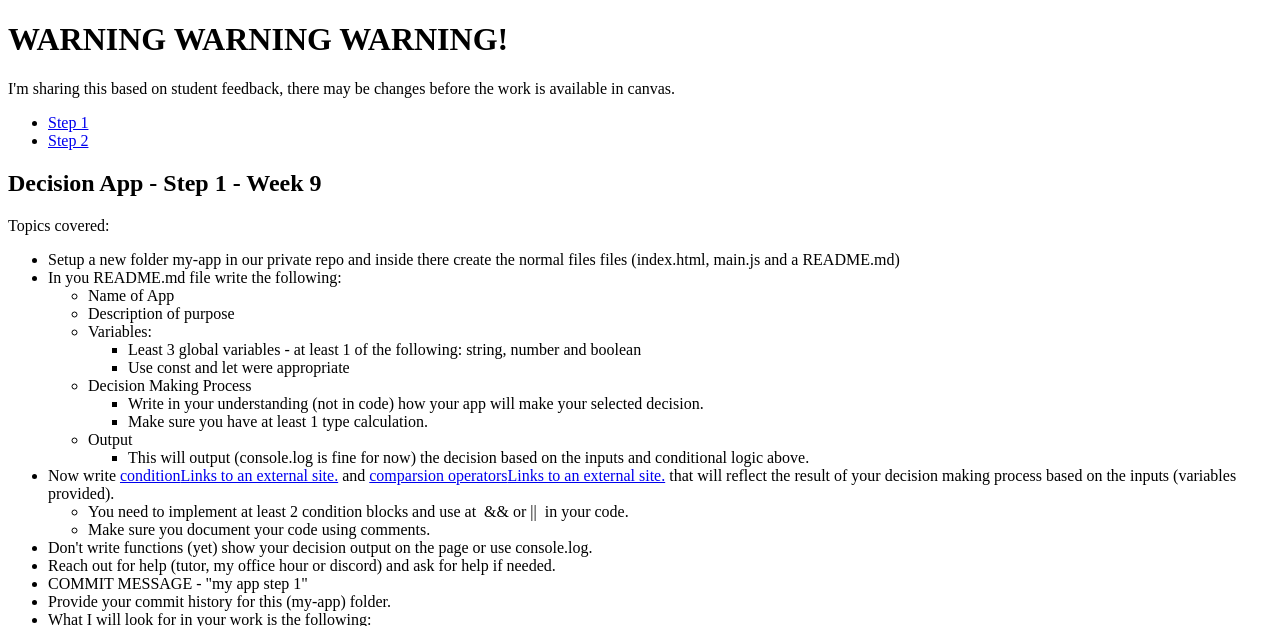
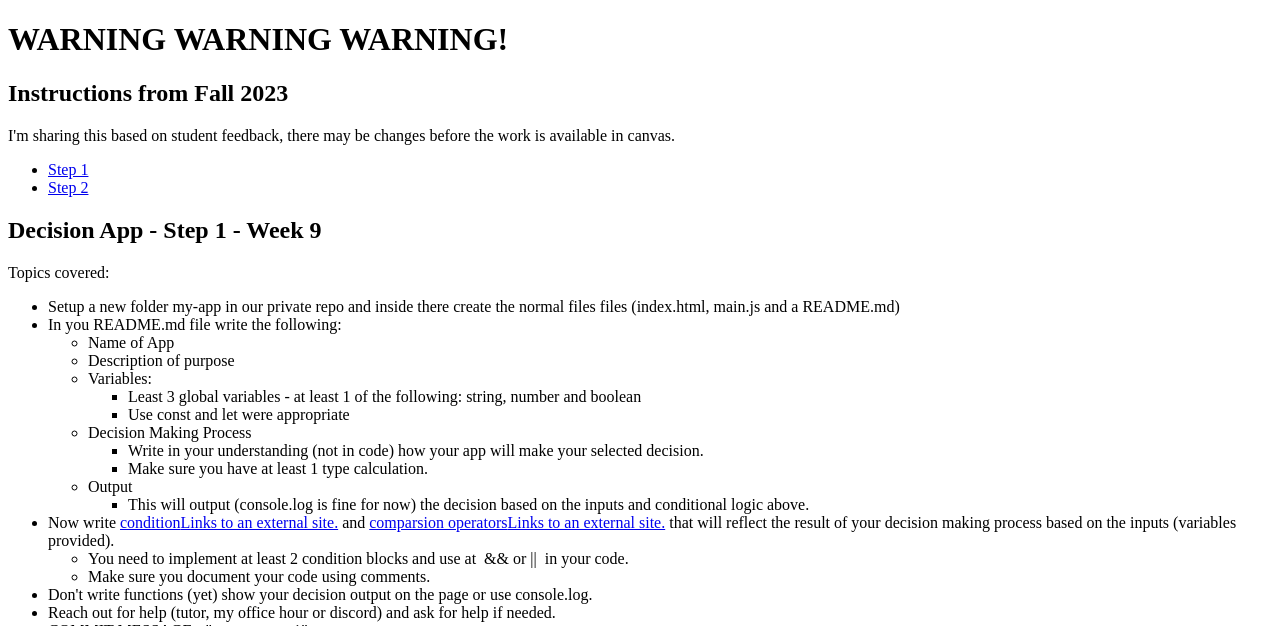
Before and after one commit to CIT93/riow-pub, a plain HTML site: page decision-app/index.html in a window 1280 px wide. Shown: the top 626 px of the page. Drawn offline with Linux system fonts and the light colour scheme.

Commit message:
minor syntax

```diff
--- a/decision-app/index.html
+++ b/decision-app/index.html
@@ -7,6 +7,7 @@
 </head>
 <body>
 <h1>WARNING WARNING WARNING!</h1>
+<h2>Instructions from Fall 2023</h2>
 <p>I'm sharing this based on student feedback, there may be changes before the work is available in canvas. </p>
 <ul>
     <li><a href="#step1">Step 1</a></li>
```
